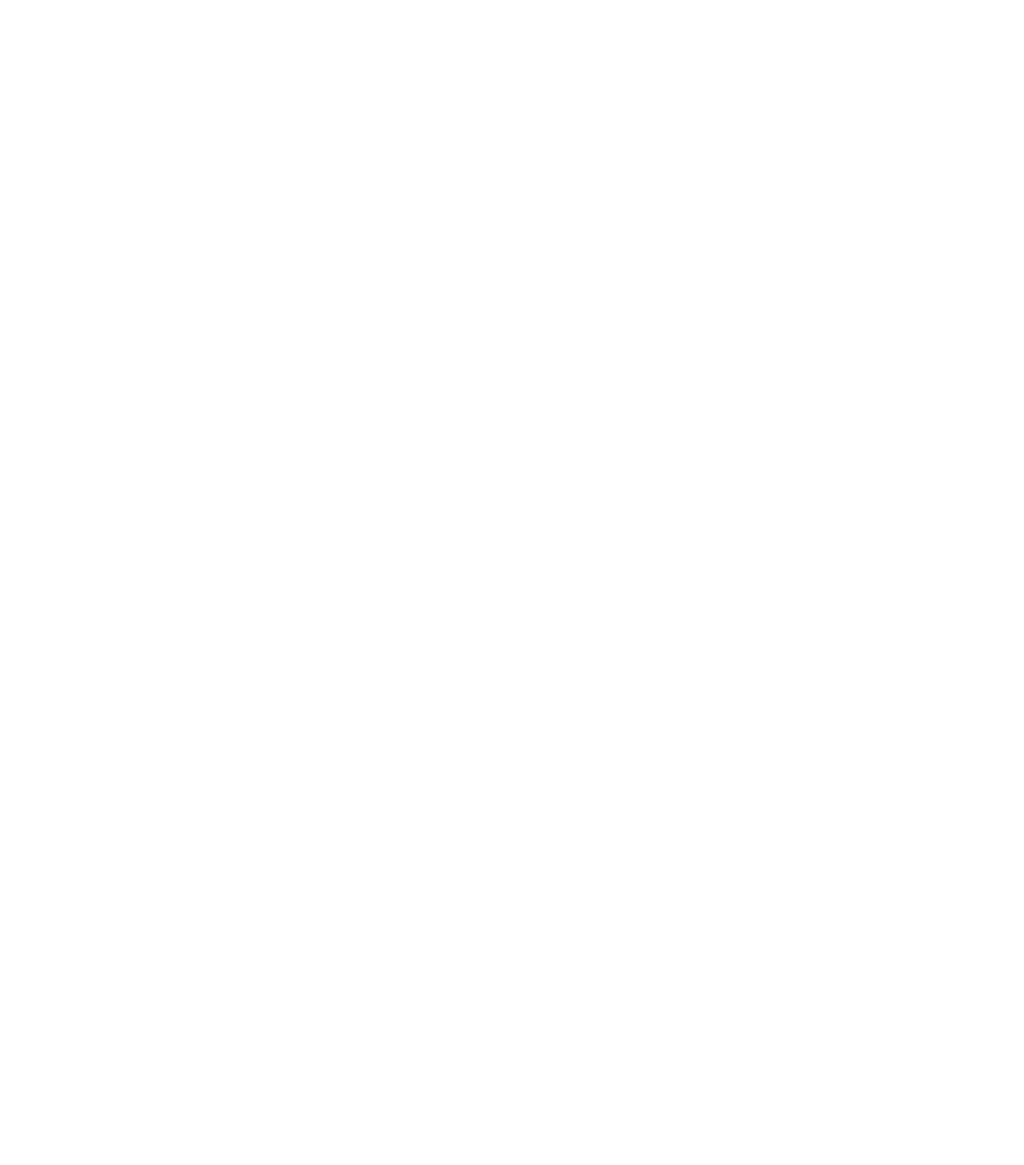
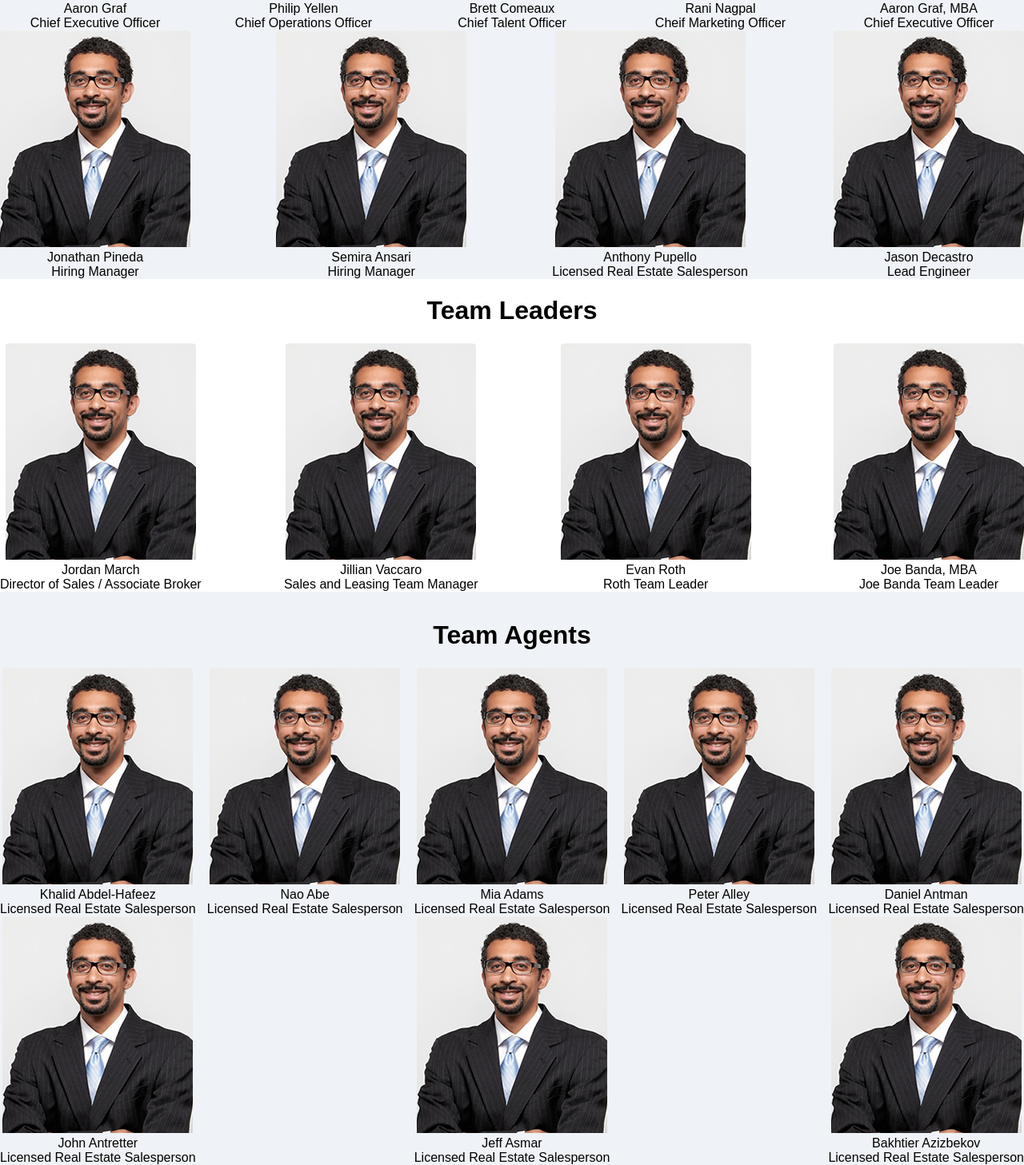
Before and after one commit to pbortnick/lg-challenge, a React (Create React App) app: page / in a window 1280 px wide. Shown: the part 773-2230 px from the top of the page at 80% size. Before the commit the page ends 800 px from the top, so only its background shows below. Built offline with nearby package versions, Linux system fonts and the light colour scheme.

Commit message:
more css edits

```diff
--- a/src/App.js
+++ b/src/App.js
@@ -2,6 +2,9 @@ import React, { Component } from 'react';
 import './App.css';
 import Navbar from './components/Navbar';
 import Title from './components/Title';
+import ManagementTeam from './containers/ManagementTeam';
+import LeadersTeam from './containers/LeadersTeam';
+import AgentsTeam from './containers/AgentsTeam';
 
 class App extends Component {
   render() {
@@ -11,6 +14,9 @@ class App extends Component {
           <Navbar />
         </header>
         <Title />
+        <ManagementTeam />
+        <LeadersTeam />
+        <AgentsTeam />
       </div>
     );
   }
--- /dev/null
+++ b/src/components/AgentsCard.js
@@ -0,0 +1,12 @@
+import React from 'react';
+
+const AgentsCard = ({ agents }) => (
+
+  <div className="AgentsCard">
+    <img src={agents.photo} alt={agents.title} />
+    <div className="name">{agents.name}</div>
+    <div className="position">{agents.position}</div>
+  </div>
+)
+
+export default AgentsCard;
--- /dev/null
+++ b/src/components/LeadersCard.js
@@ -0,0 +1,12 @@
+import React from 'react';
+
+const LeadersCard = ({ leaders }) => (
+
+  <div className="LeadersCard">
+    <img src={leaders.photo} alt={leaders.title} />
+    <div className="name">{leaders.name}</div>
+    <div className="position">{leaders.position}</div>
+  </div>
+)
+
+export default LeadersCard;
--- /dev/null
+++ b/src/components/ManagementCard.js
@@ -0,0 +1,12 @@
+import React from 'react';
+
+const ManagementCard = ({ management }) => (
+
+  <div className="ManagementCard">
+    <img src={management.photo} alt={management.title} />
+    <div className="name">{management.name}</div>
+    <div className="position">{management.position}</div>
+  </div>
+)
+
+export default ManagementCard;
--- /dev/null
+++ b/src/containers/AgentsTeam.js
@@ -0,0 +1,55 @@
+import React, { Component } from 'react';
+import AgentsCard from '../components/AgentsCard';
+import aaron from '../images/aaron.png';
+import '../css/flex.css';
+
+const agentsTeam = [
+  { photo: aaron,
+    name: "Khalid Abdel-Hafeez",
+    position: "Licensed Real Estate Salesperson",
+  },
+  { photo: aaron,
+    name: "Nao Abe",
+    position: "Licensed Real Estate Salesperson",
+  },
+  { photo: aaron,
+    name: "Mia Adams",
+    position: "Licensed Real Estate Salesperson",
+  },
+  { photo: aaron,
+    name: "Peter Alley",
+    position: "Licensed Real Estate Salesperson",
+  },
+  { photo: aaron,
+    name: "Daniel Antman",
+    position: "Licensed Real Estate Salesperson",
+  },
+  { photo: aaron,
+    name: "John Antretter",
+    position: "Licensed Real Estate Salesperson",
+  },
+  { photo: aaron,
+    name: "Jeff Asmar",
+    position: "Licensed Real Estate Salesperson",
+  },
+  { photo: aaron,
+    name: "Bakhtier Azizbekov",
+    position: "Licensed Real Estate Salesperson",
+  }
+];
+
+class AgentsTeam extends Component {
+
+  render() {
+    return (
+      <div className="AgentsTeamContainer">
+        <h1>Team Agents</h1>
+        <div className="agentsCards">
+          {agentsTeam.map(agents => <AgentsCard agents={agents} />)}
+        </div>
+      </div>
+    )
+  }
+}
+
+export default AgentsTeam;
--- /dev/null
+++ b/src/containers/LeadersTeam.js
@@ -0,0 +1,39 @@
+import React, { Component } from 'react';
+import LeadersCard from '../components/LeadersCard';
+import aaron from '../images/aaron.png';
+import '../css/flex.css';
+
+const leadersTeam = [
+  { photo: aaron,
+    name: "Jordan March",
+    position: "Director of Sales / Associate Broker",
+  },
+  { photo: aaron,
+    name: "Jillian Vaccaro",
+    position: "Sales and Leasing Team Manager",
+  },
+  { photo: aaron,
+    name: "Evan Roth",
+    position: "Roth Team Leader",
+  },
+  { photo: aaron,
+    name: "Joe Banda, MBA",
+    position: "Joe Banda Team Leader",
+  }
+];
+
+class LeadersTeam extends Component {
+
+  render() {
+    return (
+      <div className="LeadersTeamContainer">
+        <h1>Team Leaders</h1>
+        <div className="leadersCards">
+          {leadersTeam.map(leaders => <LeadersCard leaders={leaders} />)}
+        </div>
+      </div>
+    )
+  }
+}
+
+export default LeadersTeam;
--- /dev/null
+++ b/src/containers/ManagementTeam.js
@@ -0,0 +1,59 @@
+import React, { Component } from 'react';
+import ManagementCard from '../components/ManagementCard';
+import aaron from '../images/aaron.png';
+import '../css/flex.css';
+
+const managementTeam = [
+  { photo: aaron,
+    name: "Aaron Graf",
+    position: "Chief Executive Officer",
+  },
+  { photo: aaron,
+    name: "Philip Yellen",
+    position: "Chief Operations Officer"
+  },
+  { photo: aaron,
+    name: "Brett Comeaux",
+    position: "Chief Talent Officer"
+  },
+  { photo: aaron,
+    name: "Rani Nagpal",
+    position: "Cheif Marketing Officer"
+  },
+  { photo: aaron,
+    name: "Aaron Graf, MBA",
+    position: "Chief Executive Officer"
+  },
+  { photo: aaron,
+    name: "Jonathan Pineda",
+    position: "Hiring Manager"
+  },
+  { photo: aaron,
+    name: "Semira Ansari",
+    position: "Hiring Manager"
+  },
+  { photo: aaron,
+    name: "Anthony Pupello",
+    position: "Licensed Real Estate Salesperson"
+  },
+  { photo: aaron,
+    name: "Jason Decastro",
+    position: "Lead Engineer"
+  }
+];
+
+class ManagementTeam extends Component {
+
+  render() {
+    return (
+      <div className="ManagementTeamContainer">
+        <h1>Management Team</h1>
+        <div className="managementCards">
+          {managementTeam.map(management => <ManagementCard management={management} />)}
+          </div>
+      </div>
+    )
+  }
+}
+
+export default ManagementTeam;
--- /dev/null
+++ b/src/css/flex.css
@@ -0,0 +1,11 @@
+.managementCards, .agentsCards, .leadersCards {
+  display: flex;
+  justify-content: center;
+  flex-flow: row wrap;
+  justify-content: space-between;
+}
+
+.ManagementTeamContainer, .AgentsTeamContainer {
+  background-color: #eff2f6;
+  padding-top: 15px;
+}
```
Also changed, not shown: src/components/EmployeeCard.js (deleted, +0 -13 lines), src/components/test.js (added, +14 -0 lines), src/containers/Team.js (deleted, +0 -14 lines), src/images/aaron.png (added).
